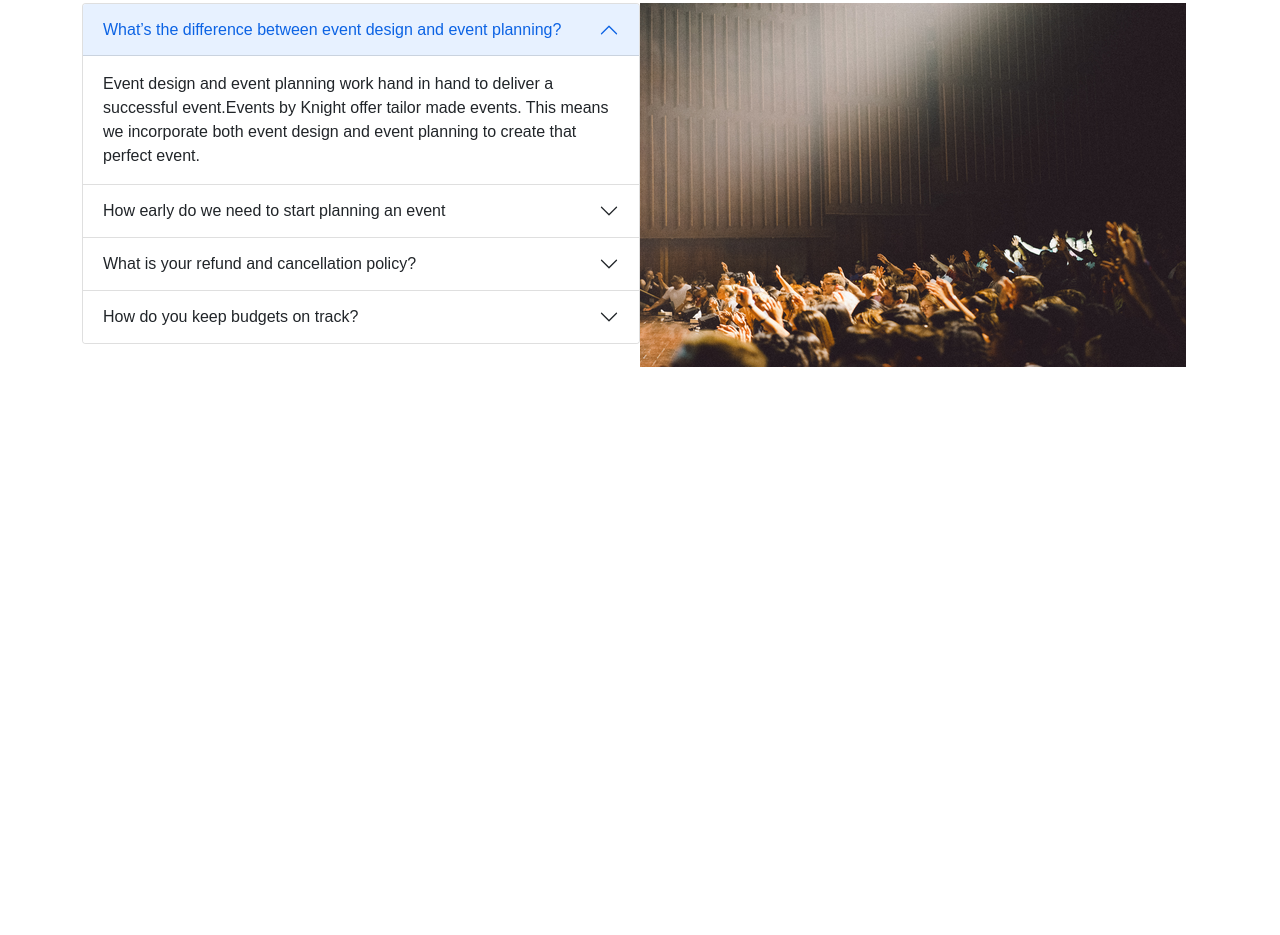
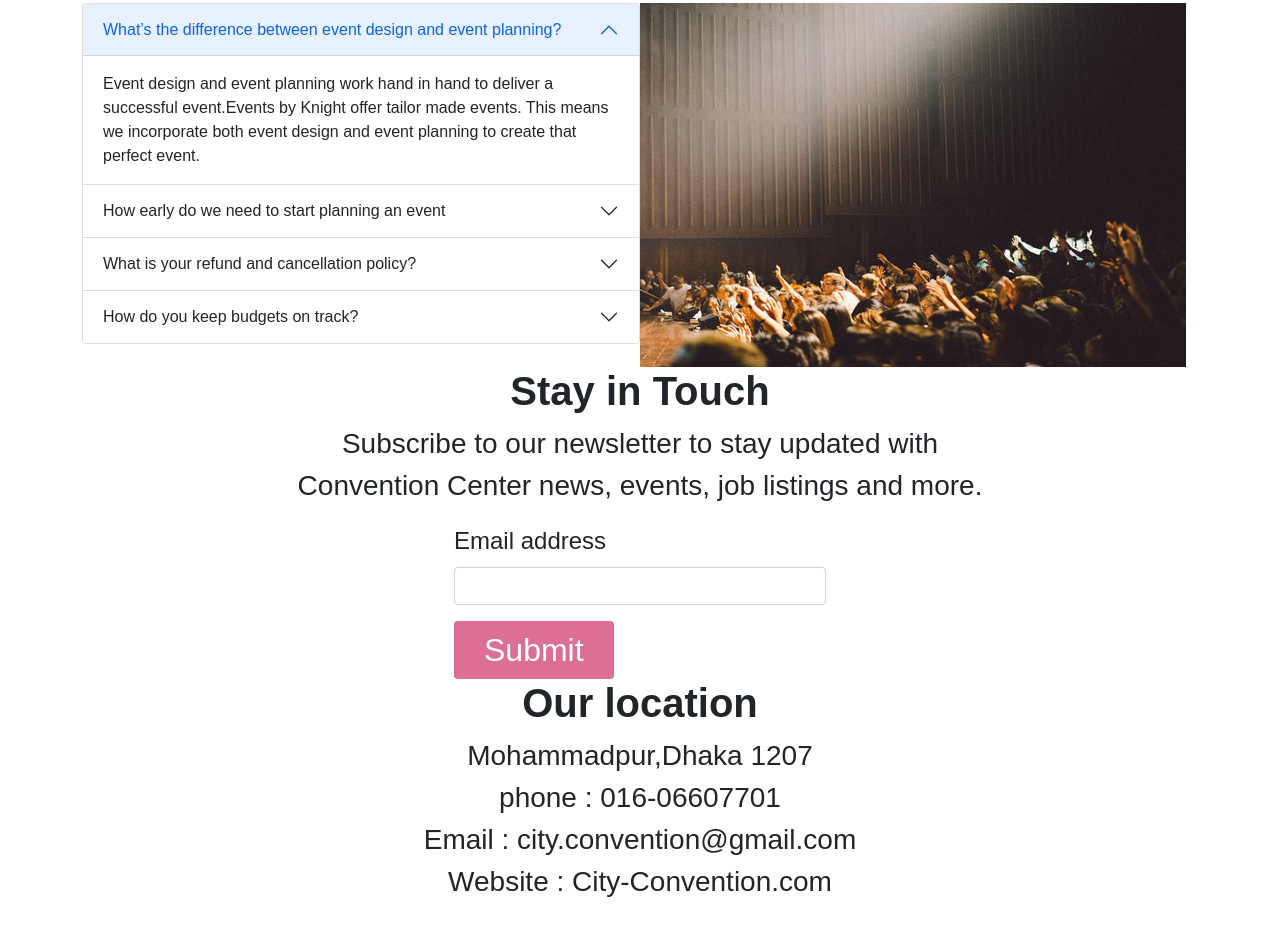
Before and after one commit to jakir10/convention-center, a plain HTML site: page index.html in a window 1280 px wide. Shown: the part 1315-2250 px from the top of the page. Before the commit the page ends 1730 px from the top, so only its background shows below. Drawn offline with nearby package versions, Linux system fonts and the light colour scheme; a web font is replaced by a local one.

Commit message:
Own section added

```diff
--- a/index.html
+++ b/index.html
@@ -269,7 +269,37 @@
                     <img src="images/FAQ.png" alt="">
                 </div>
             </div>
+        </section>
 
+
+        <!-- Own Section -->
+        <section>
+            <h1 class="fs-1 text fw-bold text-center">Stay in Touch</h1>
+            <p class="fs-3 text fw-light text-center">Subscribe to our newsletter to stay updated with
+                <br> Convention Center
+                news, events, job listings and more.
+            </p>
+
+            <div class="d-flex justify-content-center">
+                <form class="col-lg-4">
+                    <div class="mb-3">
+                        <label for="exampleInputEmail1" class="form-label fs-4 text fw-light">Email address</label>
+                        <input type="email" class="form-control" id="exampleInputEmail1" aria-describedby="emailHelp">
+                    </div>
+                    <button type="submit" class="btn btn-primary custom-btn">Submit</button>
+                </form>
+            </div>
+            <div>
+                <h1 class="fs-1 text fw-bold text-center">Our location</h1>
+                <p class="fs-3 text fw-light text-center">Mohammadpur,Dhaka 1207
+                    <br>
+                    <strong>phone : </strong> 016-06607701
+                    <br>
+                    <strong>Email : </strong> city.convention@gmail.com
+                    <br>
+                    <strong>Website : </strong> City-Convention.com
+                </p>
+            </div>
         </section>
 
 
```
